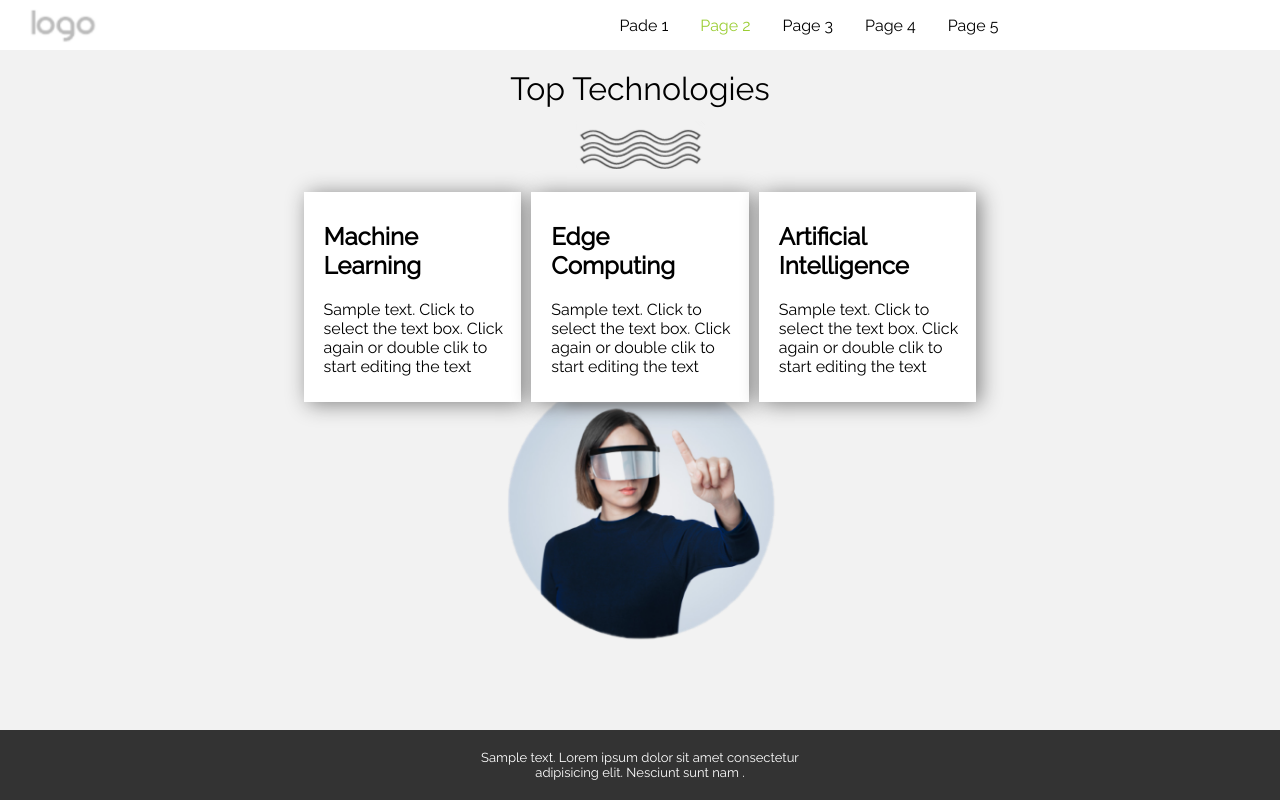
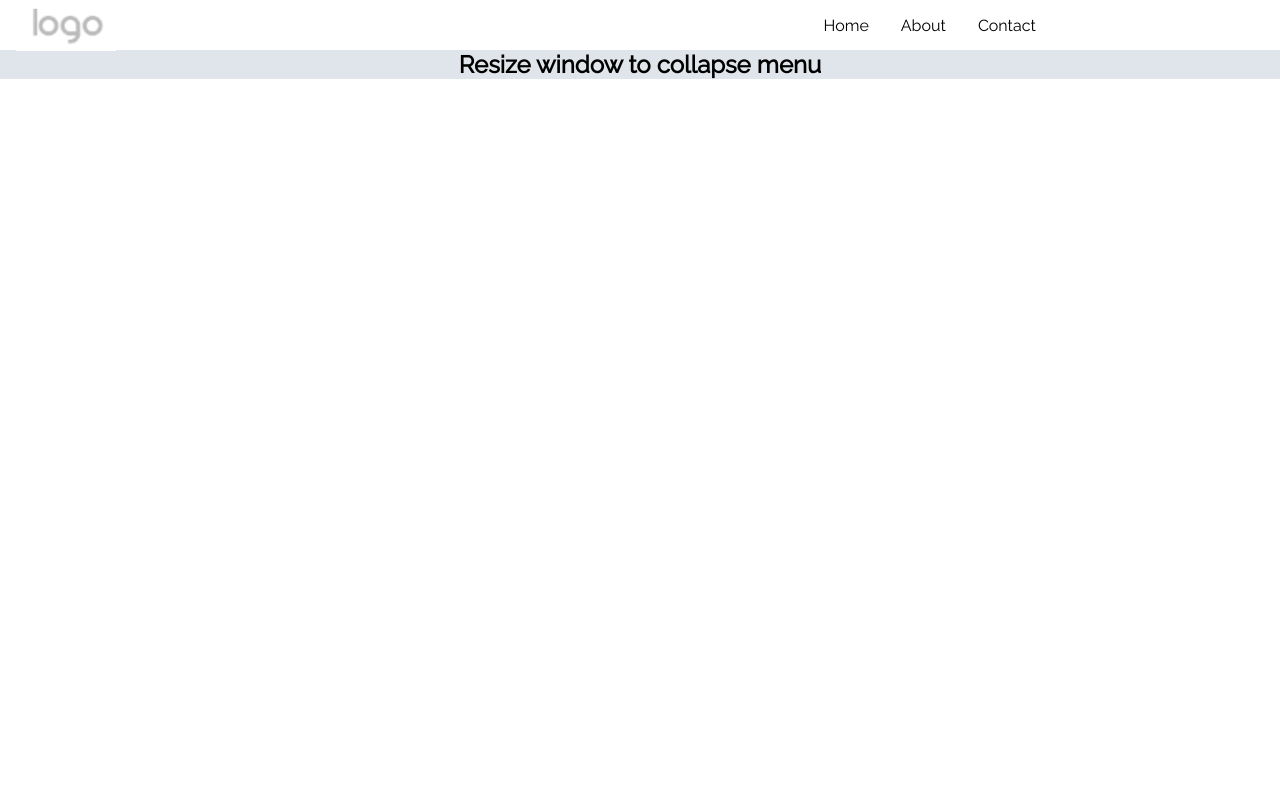
Before and after one commit to slavikDe/web, a plain HTML site: page index.html in a window 1280 px wide. Drawn offline with Linux system fonts and the light colour scheme.

Commit message:
add files

```diff
--- a/css/style.css
+++ b/css/style.css
@@ -1,53 +1,37 @@
 @import url(https://fonts.googleapis.com/css?family=Raleway);
+h2 {
+  vertical-align: center;
+  text-align: center;
+}
 
-html, body {
+html,
+body {
   margin: 0;
   height: 100%;
-    background-color: #f2f2f2;
 }
 
 * {
   font-family: "Raleway";
   box-sizing: border-box;
+  margin: 0;
+  padding: 0;
+  color: black;
 }
-a{
-    text-decoration: none;
-    color:black;
-}
-.active{
-    color:yellowgreen;
-}
-h1{
-    padding-top: 20px;
-    text-align: center;
-    font-weight: 100;
-    margin: 0;
-}
+
 .top-nav {
   display: flex;
   flex-direction: row;
   align-items: center;
   justify-content: space-between;
-    background-color: #fff;
-    color: #FFF;
+  background-color: #00baf0;
+  background: white;
+  /* W3C, IE 10+/ Edge, Firefox 16+, Chrome 26+, Opera 12+, Safari 7+ */
+  color: #fff;
   height: 50px;
   padding: 1em;
 }
-.logo_wave{
-    background-image: url(/img/wave.png);
-    height:75px;
-    background-repeat: no-repeat;
-    background-position: center;
-    margin-bottom: 10px;
-}
-.main_img{
-    background-image: url(/img/main_img.png);
-    height: 30vh;
-    background-size: contain;
-    background-repeat: no-repeat;
-    margin-left: auto;
-    margin-right: auto;
-    background-position: center;
+.main {
+  background-color: #e0e5eb;
 }
 .menu {
   display: flex;
@@ -55,24 +39,12 @@ h1{
   list-style-type: none;
   margin: 0;
   padding: 0;
+  margin-right: 17%;
 }
-footer{
-    width: 100%;
-    background-color:#333333;
-    color:white;
-    padding-bottom: 20px;
-}
-.footer_div{
-    margin: auto;
-    padding-top: 20px;
-    font-size: small;
-    text-align: center;
-    width: 30%;
-}
-.menu>li {
+
+.menu > li {
   margin: 0 1rem;
   overflow: hidden;
-    color:black;
 }
 
 .menu-button-container {
@@ -93,7 +65,7 @@ footer{
 .menu-button::before,
 .menu-button::after {
   display: block;
-    background-color: black;
+  background-color: #fff;
   position: absolute;
   height: 4px;
   width: 30px;
@@ -102,57 +74,37 @@ footer{
 }
 
 .menu-button::before {
-    content: '';
+  content: "";
   margin-top: -8px;
 }
-.wrapper{
-    display: flex;
-    flex-direction: column;
-    min-height: 100%;
-}
-.main{
-    flex: 1 1 auto;
-}
+
 .menu-button::after {
-    content: '';
+  content: "";
   margin-top: 8px;
 }
-.conteiner{
-    display: flex;
-    width: 100%;
-    gap:10px;
-    flex-wrap: wrap;
-   justify-content: center;
-    min-height: 200px;
-}
-.item{
-    width: 17%;
-    background-color: #fff;
-    padding: 10px 10px 10px 20px;
-    box-shadow: 4px 2px 20px grey;
-}
-ul.menu{
-    margin-right: 20%;
-}
-#menu-toggle:checked+.menu-button-container .menu-button::before {
+
+#menu-toggle:checked + .menu-button-container .menu-button::before {
   margin-top: 0px;
   transform: rotate(405deg);
 }
 
-#menu-toggle:checked+.menu-button-container .menu-button {
+#menu-toggle:checked + .menu-button-container .menu-button {
   background: rgba(255, 255, 255, 0);
 }
 
-#menu-toggle:checked+.menu-button-container .menu-button::after {
+#menu-toggle:checked + .menu-button-container .menu-button::after {
   margin-top: 0px;
   transform: rotate(-405deg);
 }
 
-@media (max-width: 800px) {
+.logo-img {
+  width: 100px;
+}
+
+@media (max-width: 700px) {
   .menu-button-container {
     display: flex;
   }
-
   .menu {
     position: absolute;
     top: 0;
@@ -163,23 +115,20 @@ ul.menu{
     justify-content: center;
     align-items: center;
   }
-
-    #menu-toggle~.menu li {
+  #menu-toggle ~ .menu li {
     height: 0;
     margin: 0;
     padding: 0;
     border: 0;
     transition: height 400ms cubic-bezier(0.23, 1, 0.32, 1);
   }
-
-    #menu-toggle:checked~.menu li {
+  #menu-toggle:checked ~ .menu li {
     border: 1px solid #333;
     height: 2.5em;
     padding: 0.5em;
     transition: height 400ms cubic-bezier(0.23, 1, 0.32, 1);
   }
-
-    .menu>li {
+  .menu > li {
     display: flex;
     justify-content: center;
     margin: 0;
@@ -188,18 +137,7 @@ ul.menu{
     color: white;
     background-color: #222;
   }
-
-    .menu>li:not(:last-child) {
+  .menu > li:not(:last-child) {
     border-bottom: 1px solid #444;
   }
-    .conteiner{
-        flex-direction: column;
-        align-items: center;
 }
-    .item{
-        width: 90%;
-    }
-    a{
-        color:white;
-    }
-}
--- a/index.html
+++ b/index.html
@@ -1,50 +1,30 @@
 <!DOCTYPE html>
 <html lang="en">
   <head>
-    <meta charset="UTF-8">
-    <meta name="viewport" content="width=device-width, initial-scale=1.0">
-    <title>Document</title>
-    <link rel="stylesheet" href="/css/style.css">
+    <meta charset="UTF-8" />
+    <meta name="viewport" content="width=device-width, initial-scale=1.0" />
+    <title>lab4</title>
+    <link rel="stylesheet" href="../css/style.css" />
   </head>
   <body>
-    <div class="wrapper">
     <section class="top-nav">
       <div>
-            <img style="height: 50px;" src="/logo/logo.png" alt="logo">
+        <img class="logo-img" src="logo/logo.png" alt="logo image" />
       </div>
       <input id="menu-toggle" type="checkbox" />
       <label class="menu-button-container" for="menu-toggle">
         <div class="menu-button"></div>
       </label>
       <ul class="menu">
-            <li><a  href="#">Pade 1</a></li>
-            <li><a class="active" href="/index.html">Page 2</a></li>
-            <li><a href="#">Page 3</a></li>
-            <li><a href="#">Page 4</a></li>
-            <li><a href="#">Page 5</a></li>
+        <li>Home</li>
+        <li>About</li>
+        <li>Contact</li>
       </ul>
     </section>
+    <section>
       <div class="main">
-        <h1>Top Technologies</h1>
-      <div class="logo_wave"></div>
-        <div class="conteiner">
-            <div class="item">
-              <h2>Machine Learning</h2>
-             <p>Sample text. Click to select the text box. Click again or double clik to start editing the text</p></div>
-            <div class="item">
-                <h2>Edge Computing</h2>
-                <p>Sample text. Click to select the text box. Click again or double clik to start editing the text</p>
+        <h2>Resize window to collapse menu</h2>
       </div>
-            <div class="item">
-                <h2>Artificial Intelligence</h2>
-                <p>Sample text. Click to select the text box. Click again or double clik to start editing the text</p>
-            </div>
-        </div>
-        <div class="main_img"></div>
-    </div>
-    <footer>
-       <div class="footer_div">Sample text. Lorem ipsum dolor sit amet consectetur adipisicing elit. Nesciunt sunt nam .</div>
-    </footer>
-    </div>
+    </section>
   </body>
 </html>
```
Also changed, not shown: img/main_img.png (deleted), img/peaple working.png (added), img/wave.png (deleted), img/women.png (added), js/main.js (deleted). Lines whose indentation alone changed are shown as unchanged.
